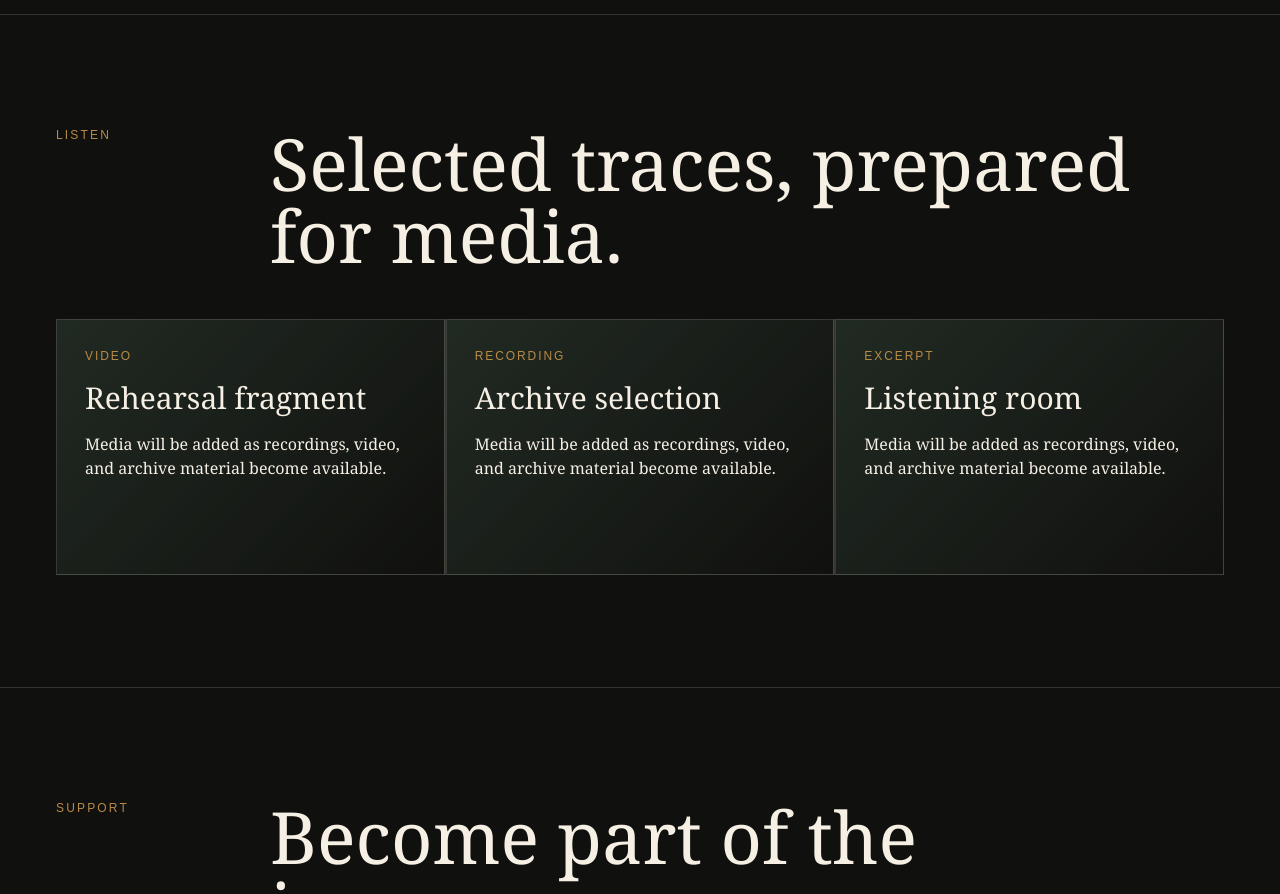
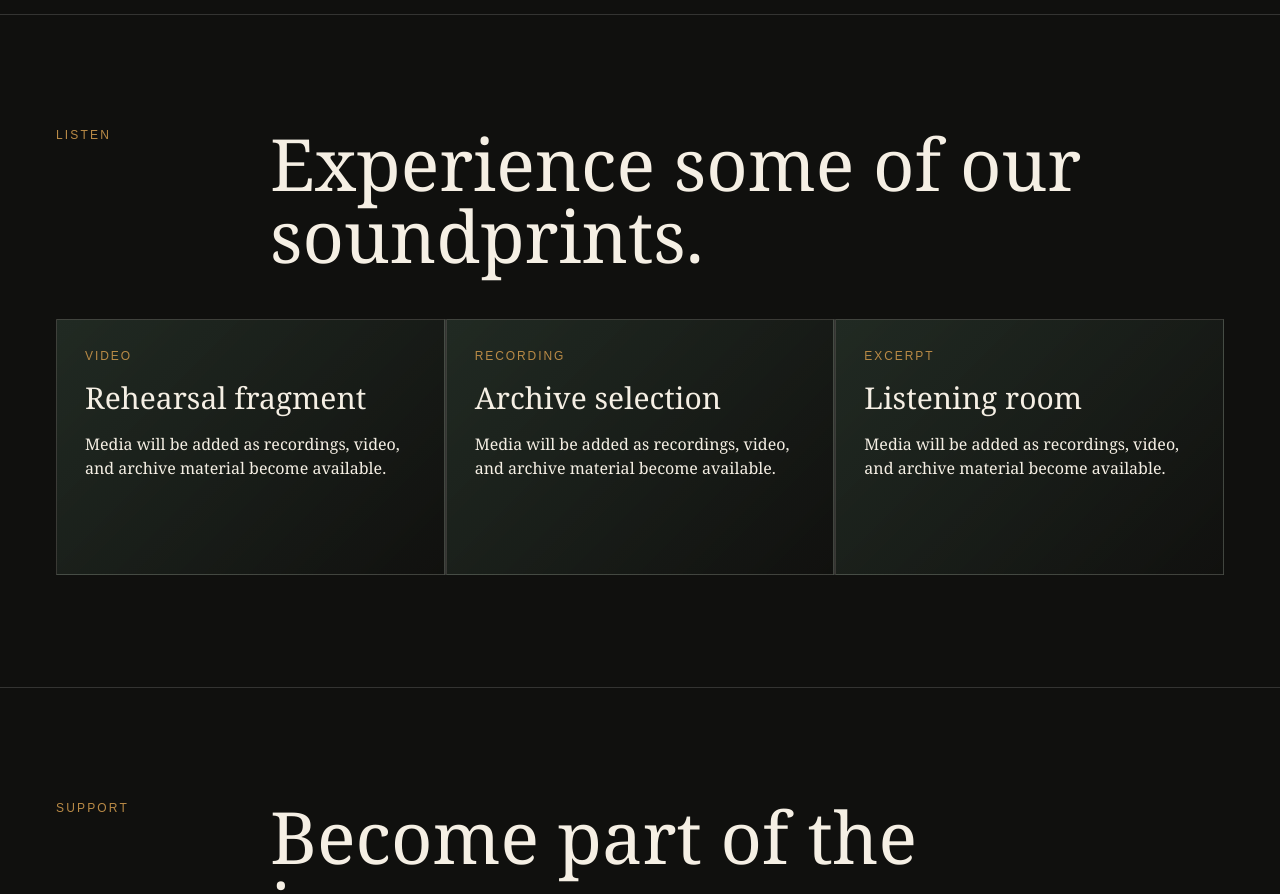
Before and after one commit to pmmtaiwan/pmm-website, a Next.js app: page / in a window 1280 px wide. Shown: the part 2420-3314 px from the top of the page. Built offline with nearby package versions, Linux system fonts and the light colour scheme.

Commit message:
Update page.tsx

```diff
--- a/app/page.tsx
+++ b/app/page.tsx
@@ -34,7 +34,7 @@ export default function HomePage() {
       <Section eyebrow="Featured Idea" title="The thinking behind the music.">
         <IdeaCard idea={featuredIdea} />
       </Section>
-      <Section eyebrow="Listen" title="Selected traces, prepared for media.">
+      <Section eyebrow="Listen" title="Experience some of our soundprints.">
         <div className="grid gap-px bg-white/15 md:grid-cols-3">
           <MediaBlock type="Video" title="Rehearsal fragment" />
           <MediaBlock type="Recording" title="Archive selection" />
```
